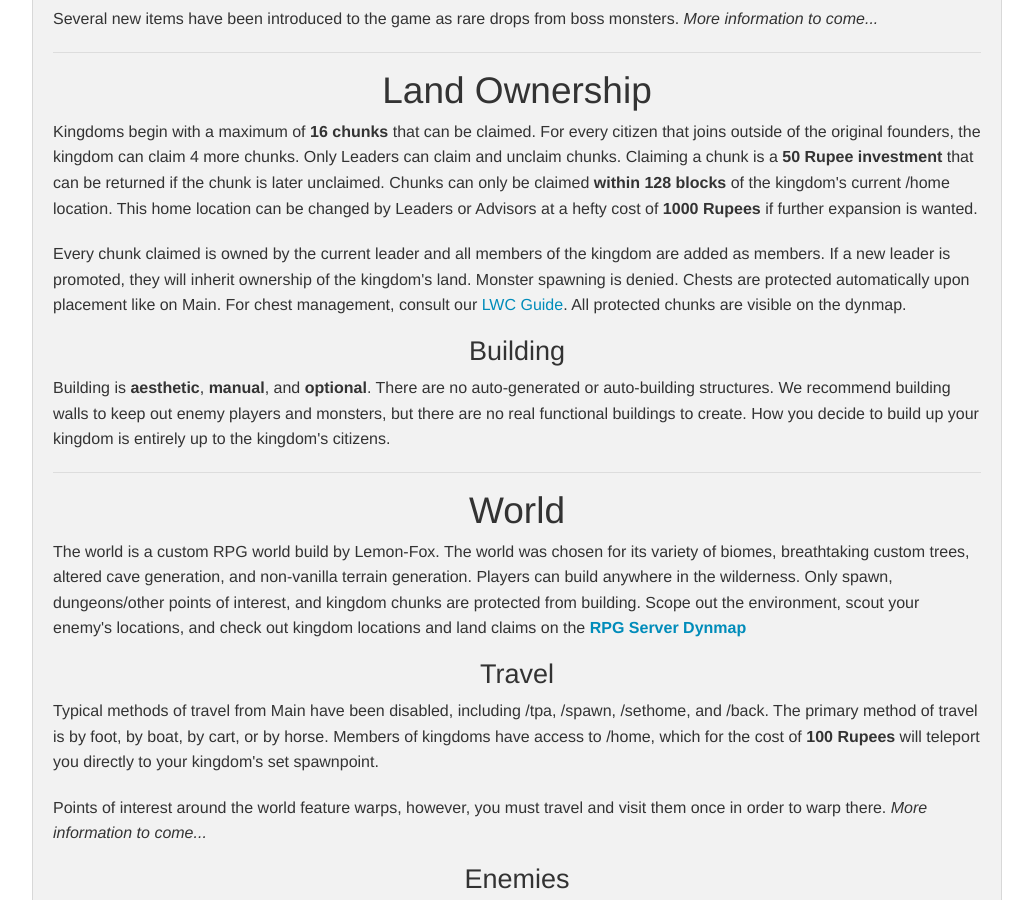
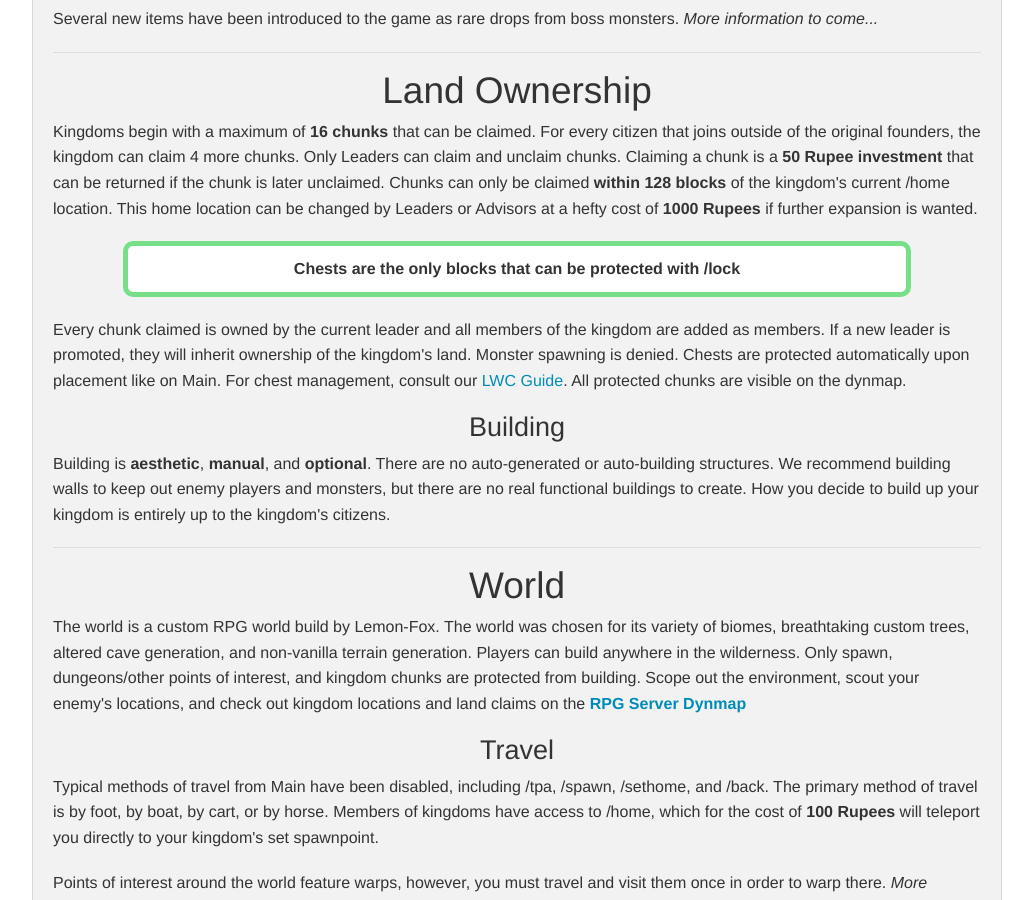
Before and after one commit to damnation-eu/website-beta, a Jekyll site: the page built from rpg-gameplay.md, in a window 1280 px wide and 900 px high, scrolled down 3858 px. Shown: the whole window, without its empty margins (123-1156 px from the left). Built offline with Jekyll 4.4.1, drawn with Linux system fonts in a browser that asks for light colours; nearby versions of some CDN libraries; library files that are not in the unit come from our copies.

Commit message:
Update rpg-gameplay.md

```diff
--- a/rpg-gameplay.md
+++ b/rpg-gameplay.md
@@ -198,6 +198,10 @@
 
 <p>Kingdoms begin with a maximum of <b>16 chunks</b> that can be claimed. For every citizen that joins outside of the original founders, the kingdom can claim 4 more chunks. Only Leaders can claim and unclaim chunks. Claiming a chunk is a <b>50 Rupee investment</b> that can be returned if the chunk is later unclaimed. Chunks can only be claimed <b>within 128 blocks</b> of the kingdom's current /home location. This home location can be changed by Leaders or Advisors at a hefty cost of <b>1000 Rupees</b> if further expansion is wanted.</p>
 
+<p style="border: 5px solid #77df88; text-align:center;border-radius:10px;background-color:#ffffff; padding: 10px;margin: 0px 70px 20px 70px;">
+<b>Chests are the only blocks that can be protected with /lock</b>
+</p>
+
 <p>Every chunk claimed is owned by the current leader and all members of the kingdom are added as members. If a new leader is promoted, they will inherit ownership of the kingdom's land. Monster spawning is denied. Chests are protected automatically upon placement like on Main. For chest management, consult our <a href="{{site.baseurl}}/g/lwc">LWC Guide</a>. All protected chunks are visible on the dynmap.</p>
 
 <div style="text-align: center;" markdown="1">
```
